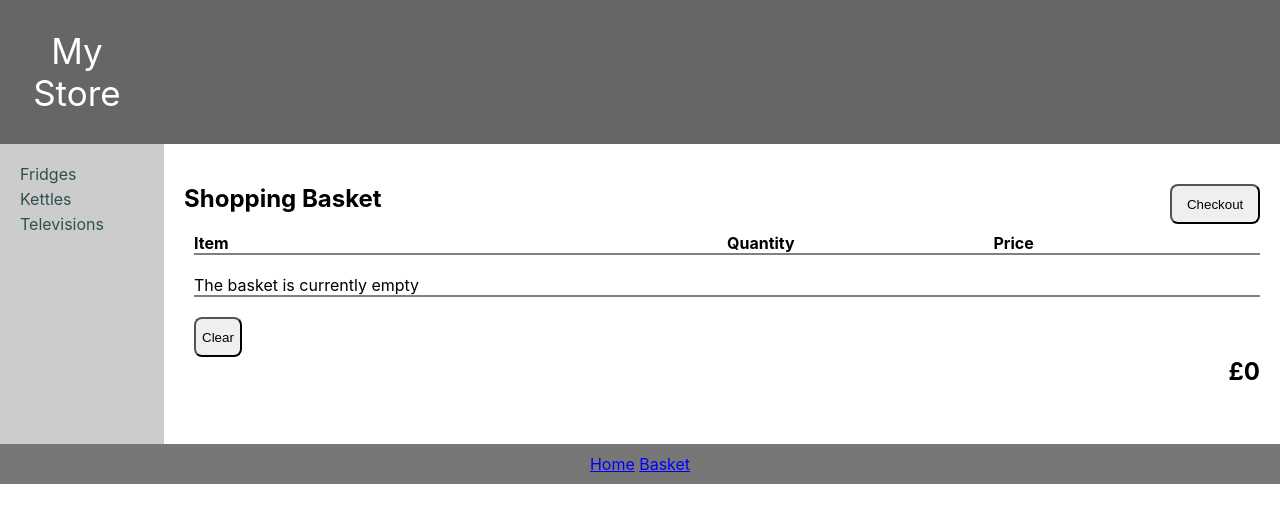
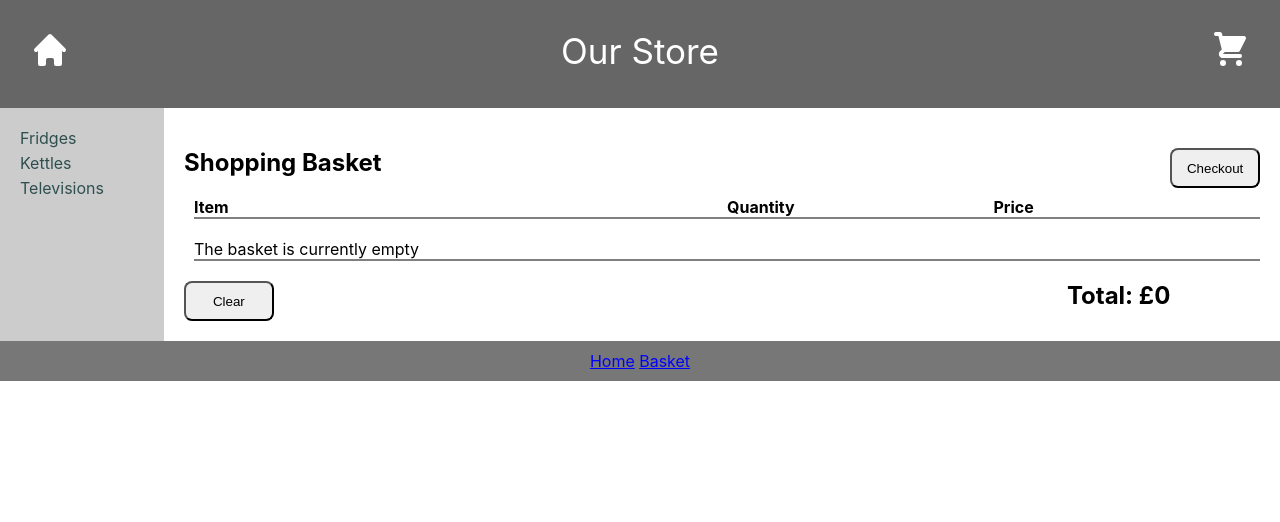
Before and after one commit to Liciacodes/E-commerce-Project, a React (Create React App) app: page /basket in a window 1280 px wide. Shown: the top 522 px of the page. Built offline with nearby package versions, Linux system fonts and the light colour scheme; data requests are answered from the project's data file.

Commit message:
implemented the basket total, fixed the state of the cartItem

```diff
--- a/src/App.css
+++ b/src/App.css
@@ -21,7 +21,7 @@ header {
   font-size: 35px;
   color: white;
   display: grid;
-  grid-template-columns: 0.1fr 0.1fr 1fr 0.1fr;
+  grid-template-columns: 0.1fr 1fr 0.1fr;
 }
 
 header a {
--- a/src/components/Basket.js
+++ b/src/components/Basket.js
@@ -1,10 +1,12 @@
-import React, { useContext } from "react";
+import React, { useContext, useState } from "react";
 import styled from "styled-components";
 import { CartContext } from "../context/CartContext";
 import { Link, useNavigate } from "react-router-dom";
 import { UpIcon, DownIcon, TrashIcon } from "./Icons";
+import { useEffect } from "react";
 
 const Basket = () => {
+  const [cartItems, setCartItems] = useState([]);
   const navigate = useNavigate();
   const {
     getItems,
@@ -12,11 +14,14 @@ const Basket = () => {
     increaseQuantity,
     decreaseQuantity,
     removeProduct,
+    // addProduct,
   } = useContext(CartContext);
 
+  useEffect(() => {
+    setCartItems(getItems());
+  }, [getItems]);
+
   const renderCart = () => {
-    const cartItems = getItems();
-
     if (cartItems.length > 0) {
       debugger;
       return cartItems.map((p) => (
@@ -26,12 +31,18 @@ const Basket = () => {
           </div>
           <BasketQty>
             {p.quantity}
-            <UpIcon width={20} onClick={() => increaseQuantity({ id: p.id })} />
+            <UpIcon
+              width={20}
+              onClick={() => setCartItems(increaseQuantity({ id: p.id }))}
+            />
             <DownIcon
               width={20}
-              onClick={() => decreaseQuantity({ id: p.id })}
+              onClick={() => setCartItems(decreaseQuantity({ id: p.id }))}
             />
-            <TrashIcon width={20} onClick={() => removeProduct({ id: p.id })} />
+            <TrashIcon
+              width={20}
+              onClick={() => setCartItems(removeProduct({ id: p.id }))}
+            />
           </BasketQty>
 
           <BasketPrice>&pound;{p.price}</BasketPrice>
@@ -40,6 +51,15 @@ const Basket = () => {
     } else {
       return <div>The basket is currently empty</div>;
     }
+  };
+
+  const renderTotal = () => {
+    const cartItems = getItems();
+    const total = cartItems.reduce(
+      (total, item) => total + item.price * item.quantity,
+      0
+    );
+    return total;
   };
 
   return (
@@ -57,9 +77,11 @@ const Basket = () => {
         <BasketHeaderLine />
         <BasketHeader>{renderCart()}</BasketHeader>
         <BasketHeaderLine />
-        <BasketButton onClick={() => clearBasket()}>Clear</BasketButton>
-        <BasketTotal>&pound;0</BasketTotal>
       </BasketTable>
+      <BasketButton onClick={() => setCartItems(clearBasket())}>
+        Clear
+      </BasketButton>
+      <BasketTotal>Total: &pound;{renderTotal()}</BasketTotal>
     </BasketContainer>
   );
 };
--- a/src/components/CategoryProduct.js
+++ b/src/components/CategoryProduct.js
@@ -1,4 +1,4 @@
-import React, { useContext, useEffect } from "react";
+import React, { useContext } from "react";
 import { useNavigate, Link } from "react-router-dom";
 import styled from "styled-components";
 import { CartContext } from "../context/CartContext";
--- a/src/components/Layout.js
+++ b/src/components/Layout.js
@@ -1,6 +1,7 @@
 import React from "react";
 import { Outlet, Link } from "react-router-dom";
 import styled from "styled-components";
+import { CartIcon, HomeIcon } from "./Icons";
 
 const Layout = ({ categories }) => {
   const renderCategories = () => {
@@ -12,7 +13,20 @@ const Layout = ({ categories }) => {
   };
   return (
     <>
-      <header>My Store</header>
+      <header>
+        <div id="headerHomeIcon">
+          <Link to="/">
+            <HomeIcon width={40} />
+          </Link>
+        </div>
+
+        <div id="headerTitle">Our Store</div>
+        <div id="headerCartIcon">
+          <Link to="/basket">
+            <CartIcon width={40} />
+          </Link>
+        </div>
+      </header>
       <section>
         <nav>
           {categories.errorMessage && (
--- a/src/context/CartContext.js
+++ b/src/context/CartContext.js
@@ -8,22 +8,27 @@ const CartContextProvider = ({ children }) => {
   const [state, dispatch] = useReducer(CartReducer, initialState);
 
   const addProduct = (payload) => {
-    dispatch({ type: "INCQTY", payload });
+    dispatch({ type: "ADD", payload });
+    return state.cartItems;
   };
 
   const removeProduct = (payload) => {
     dispatch({ type: "REMOVE", payload });
+    return state.cartItems;
   };
 
   const increaseQuantity = (payload) => {
     dispatch({ type: "INCQTY", payload });
+    return state.cartItems;
   };
 
   const decreaseQuantity = (payload) => {
     dispatch({ type: "DECQTY", payload });
+    return state.cartItems;
   };
   const clearBasket = () => {
     dispatch({ type: "CLEAR", payload: undefined });
+    return state.cartItems;
   };
 
   const getItems = () => {
--- a/src/context/CartReducer.js
+++ b/src/context/CartReducer.js
@@ -2,32 +2,39 @@ export const CartReducer = (state, action) => {
   let index = -1;
   if (action.payload)
     index = state.cartItems.findIndex((x) => x.id === action.payload.id);
+  let newItems = [...state.cartItems];
   switch (action.type) {
+    case "ADD":
     case "INCQTY":
       debugger;
       if (index === -1) {
-        state.cartItems.push({ ...action.payload, quantity: 1 });
+        // state.cartItems.push({ ...action.payload, quantity: 1 });
+        newItems.push({ ...action.payload, quantity: 1 });
       } else {
-        state.cartItems[index].quantity++;
+        newItems[index].quantity++;
+        // state.cartItems[index].quantity++;
       }
       break;
     case "REMOVE":
       if (index > -1) {
-        state.cartItems.splice(index, 1);
+        newItems = state.cartItems.filter((x) => x.id !== action.payload.id);
+        // state.cartItems.splice(index, 1);
       }
       break;
 
     case "DECQTY":
       if (index > -1) {
-        state.cartItems[index].quantity--;
+        if (newItems[index].quantity > 1) newItems[index].quantity--;
+        // state.cartItems[index].quantity--;
       }
       break;
 
     case "CLEAR":
-      state.cartItems = [];
+      newItems = [];
       break;
 
     default:
   }
+  state.cartItems = newItems;
   return state;
 };
```
